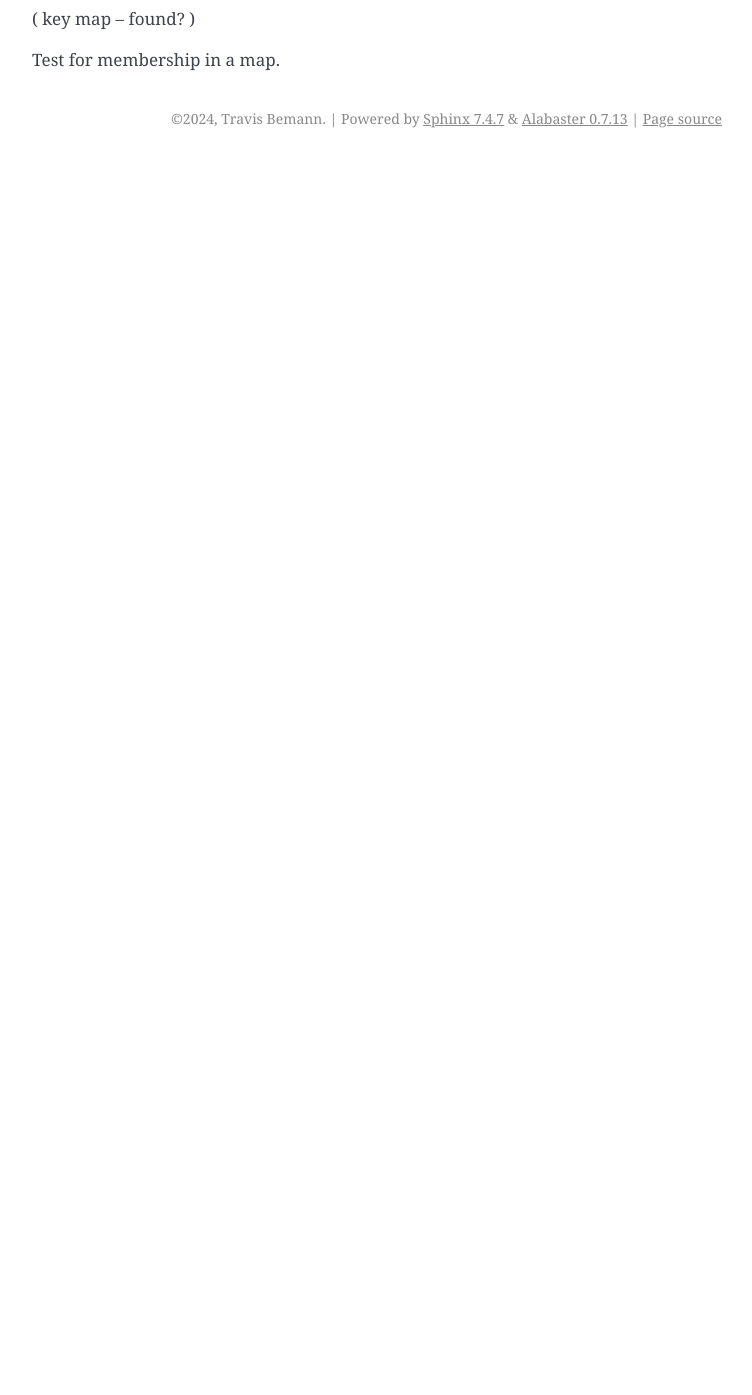
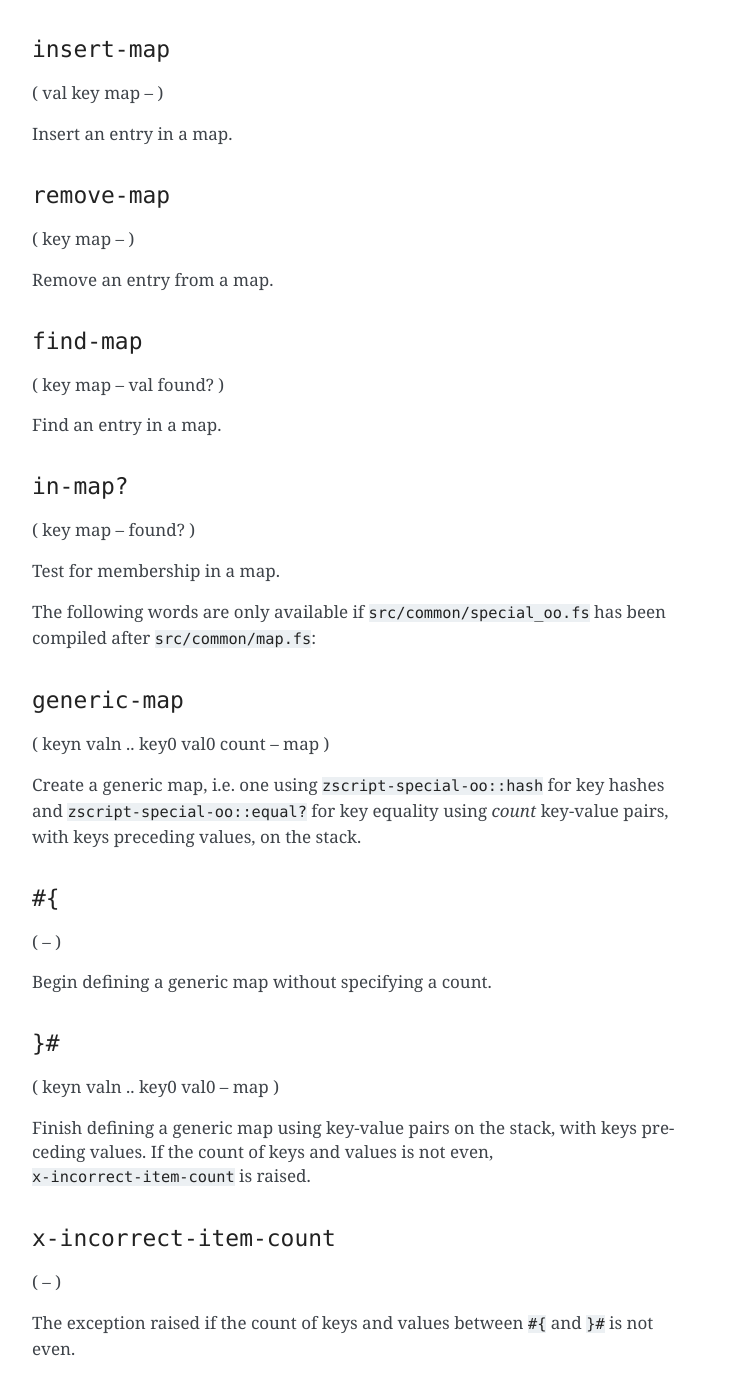
Before and after one commit to tabemann/zeptoscript, a Sphinx documentation site: the page built from docs/main/map.md, in a window 1280 px wide and 1400 px high, scrolled down 5094 px. Shown: the top 1395 px of the window, without its empty margins (388-1140 px from the left). Built offline with Sphinx 7.4.7, drawn with Linux system fonts in a browser that asks for light colours; before the commit the page ends 5252 px from its top, so only the background shows below that; some of the changed text lies outside the part shown.

Commit message:
Added support for defining generic maps and sets

````diff
--- a/docs/main/map.md
+++ b/docs/main/map.md
@@ -166,6 +166,32 @@
 
 While keys may be mutable values, undefined results will occur if the keys are mutated; if this may be an issue, it would be prudent to use `duplicate` (or its like) to duplicate the keys before inserting them and/or after retrieving the keys if they may be mutated afterward.
 
+If `src/common/special_oo.fs` has been compiled after `src/common/map.fs`, `>generic-map` is available. It creates a map sized to the number of specified entries using the `zscript-special-oo` words `hash` and `equal?` for keys, also known as a *generic* map.
+
+An example of its use is as follows:
+
+```
+s" foo" 0 s" bar" 1 s" baz" 2 3 >generic-map [: type space . ;] iter-map
+```
+
+This outputs:
+
+```
+baz 2 foo 0 bar 1  ok
+```
+
+There is also syntactic sugar for creating generic maps, by placing key-value pairs, with keys preceding values, in `#{` ... `}#`. Its use can be seen as follows:
+
+```
+#{ s" foo" 0 s" bar" 1 s" baz" 2 }# [: type space . ;] iter-map
+```
+
+This outputs:
+
+```
+baz 2 foo 0 bar 1  ok
+```
+
 ## `zscript-map` words
 
 ### `make-map`
@@ -237,3 +263,25 @@
 ( key map -- found? )
 
 Test for membership in a map.
+
+The following words are only available if `src/common/special_oo.fs` has been compiled after `src/common/map.fs`:
+
+### `generic-map`
+( keyn valn .. key0 val0 count -- map )
+
+Create a generic map, i.e. one using `zscript-special-oo::hash` for key hashes and `zscript-special-oo::equal?` for key equality using *count* key-value pairs, with keys preceding values, on the stack.
+
+### `#{`
+( -- )
+
+Begin defining a generic map without specifying a count.
+
+### `}#`
+( keyn valn .. key0 val0 -- map )
+
+Finish defining a generic map using key-value pairs on the stack, with keys preceding values. If the count of keys and values is not even, `x-incorrect-item-count` is raised.
+
+### `x-incorrect-item-count`
+( -- )
+
+The exception raised if the count of keys and values between `#{` and `}#` is not even.
````
Also changed, not shown: docs/main/set.md (+43 -0 lines), 3 other files.
